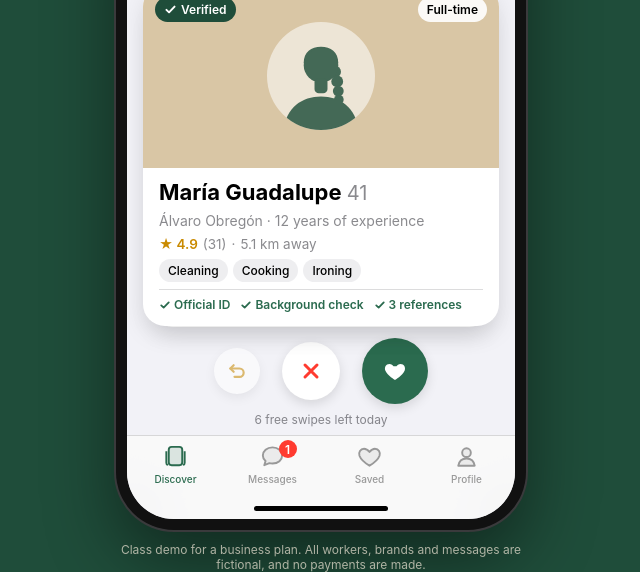
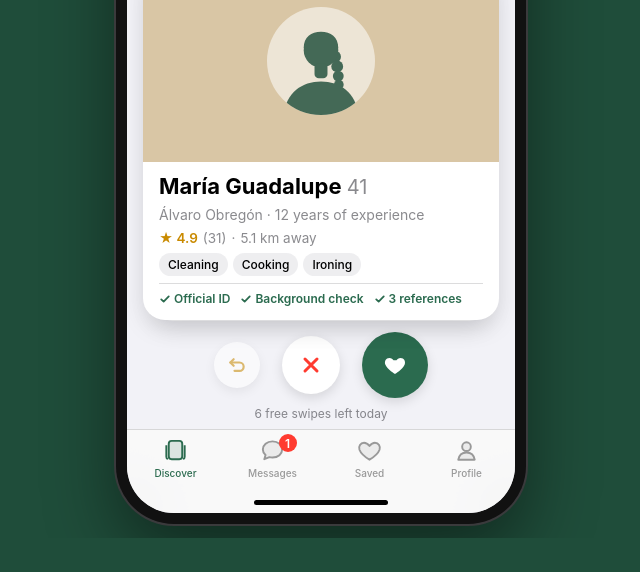
Before and after one commit to carloshalabe3-glitch/homely, a plain HTML site: page index.html in a window 1280 px wide. Shown: the part 262-834 px from the top of the page, without its empty margins (319-959 px from the left). After the commit the page ends 800 px from the top, so only its background shows below. Drawn offline with Linux system fonts and the light colour scheme.

Commit message:
Fit the whole demo on one screen and remove the hint and demo note
Co-Authored-By: Claude Opus 5.5 <noreply@anthropic.com>
Claude-Session: https://claude.ai/code/session_01Mj5UkFArLPVccHqCwL64Sf

```diff
--- a/index.html
+++ b/index.html
@@ -17,11 +17,11 @@
 }
 *{box-sizing:border-box}
 [hidden]{display:none!important}
-html,body{height:100%}
+html,body{height:100%;overflow:hidden}
 html{touch-action:manipulation}
 body{margin:0;background:var(--brand);font-family:var(--font);color:var(--label);-webkit-font-smoothing:antialiased;
-  padding-left:max(16px, env(safe-area-inset-left, 0px));padding-right:max(16px, env(safe-area-inset-right, 0px));padding-block:16px;
-  display:flex;flex-direction:column;align-items:center;gap:12px}
+  padding-left:max(16px, env(safe-area-inset-left, 0px));padding-right:max(16px, env(safe-area-inset-right, 0px));padding-block:14px;
+  display:flex;flex-direction:column;align-items:center;gap:10px;box-sizing:border-box;height:100%;max-height:100dvh}
 button{font-family:inherit;cursor:pointer;-webkit-tap-highlight-color:transparent}
 button:focus-visible,input:focus-visible,select:focus-visible{outline:3px solid var(--tan);outline-offset:2px}
 
@@ -40,8 +40,8 @@ button:focus-visible,input:focus-visible,select:focus-visible{outline:3px solid
 .demo-note{color:var(--sand);opacity:.7;font-size:12px;text-align:center;max-width:410px}
 
 /* device */
-.device{width:100%;max-width:410px;height:min(860px, calc(100dvh - 150px));min-height:660px;background:#111;border-radius:58px;padding:11px;
-  box-shadow:0 0 0 2px #3a3a3c, 0 30px 70px rgba(0,0,0,.45);flex:none}
+.device{width:100%;max-width:410px;flex:1 1 auto;min-height:0;max-height:860px;background:#111;border-radius:58px;padding:11px;
+  box-shadow:0 0 0 2px #3a3a3c, 0 30px 70px rgba(0,0,0,.45)}
 .screen{position:relative;width:100%;height:100%;background:var(--bg);border-radius:47px;overflow:hidden;display:flex;flex-direction:column}
 .status{height:50px;flex:none;display:flex;align-items:center;justify-content:space-between;padding:6px 30px 0 34px;font-weight:600;font-size:16px;position:relative;z-index:6}
 .status .icons{display:flex;gap:6px;align-items:center}
@@ -49,7 +49,7 @@ button:focus-visible,input:focus-visible,select:focus-visible{outline:3px solid
 .island{position:absolute;top:11px;left:50%;transform:translateX(-50%);width:120px;height:35px;background:#000;border-radius:20px}
 .homebar{position:absolute;bottom:8px;left:50%;transform:translateX(-50%);width:134px;height:5px;border-radius:3px;background:#000;z-index:30;pointer-events:none}
 @media (max-width:440px){
-  .device{padding:0;background:none;box-shadow:none;border-radius:0;height:calc(100dvh - 130px);min-height:600px}
+  .device{padding:0;background:none;box-shadow:none;border-radius:0}
   .screen{border-radius:28px}
   .island,.homebar{display:none}
   .status{display:none}
@@ -250,6 +250,7 @@ button.cellr:active{background:#E5E5EA}
 .rate{display:flex;gap:5px;align-items:center;font-size:13.5px;color:var(--label2)}
 .rate .star{color:#C98A00;font-weight:600}
 @media (max-height:800px){.card .bio{display:none}}
+@media (max-height:640px){.card .checks{display:none}.lt h1{font-size:28px}.brandhead span{font-size:26px}.photo{min-height:64px}.card .avatar{width:76px;height:76px}.vbadge,.avail{top:8px}}
 /* launch screen */
 .launch{position:absolute;inset:0;z-index:60;background:var(--brand);display:flex;flex-direction:column;align-items:center;justify-content:center;gap:10px;transition:opacity .45s ease;cursor:pointer}
 .launch.out{opacity:0;pointer-events:none}
@@ -323,7 +324,6 @@ button.cellr:active{background:#E5E5EA}
 
 <div class="caption">
   <b><span class="appicon"><svg viewBox="0 0 32 32" fill="none" aria-hidden="true"><path d="M5 15 16 6l11 9v11a1 1 0 0 1-1 1H6a1 1 0 0 1-1-1V15Z" fill="#1F4D3A"/><path d="m11 18 3.6 3.6L21 15" stroke="#EFE6D6" stroke-width="2.6" stroke-linecap="round" stroke-linejoin="round"/></svg></span>Homely</b>
-  <span id="hint">Swipe right to save a worker. Tap a card to see the full profile.</span>
 </div>
 <div class="mode" aria-label="Demo view">
   <button type="button" id="modeHire" aria-pressed="true">I'm hiring</button>
@@ -382,7 +382,6 @@ button.cellr:active{background:#E5E5EA}
   <div class="launch" id="launch"><svg viewBox="0 0 32 32" fill="none" aria-hidden="true"><path class="house" d="M5 15 16 6l11 9v11a1 1 0 0 1-1 1H6a1 1 0 0 1-1-1V15Z" fill="#EFE6D6"/><path class="tick" d="m11 18 3.6 3.6L21 15" stroke="#1F4D3A" stroke-width="2.6" stroke-linecap="round" stroke-linejoin="round"/></svg><div class="wm">Homely</div><div class="tg">Trusted help, one swipe away.</div></div>
  </div>
 </div>
-<div class="demo-note">Class demo for a business plan. All workers, brands and messages are fictional, and no payments are made.</div>
 
 <script>
 const $=id=>document.getElementById(id);
@@ -821,7 +820,6 @@ function setMode(m){
   const work=m==='work';
   $('modeHire').setAttribute('aria-pressed',!work); $('modeWork').setAttribute('aria-pressed',work);
   closeOv(); $('bannerHost').innerHTML='';
-  $('hint').textContent=work?'Sign up as a domestic worker and go through verification.':'Swipe right to save a worker. Tap a card to see the full profile.';
   $('sWP').hidden=true;
   if(work){ $('sChat').hidden=true; chatId=null; TABS.forEach(x=>$('s'+x).hidden=true); $('tabbar').hidden=true; $('sWorker').hidden=false; wrender(); }
   else { $('sWorker').hidden=true; $('tabbar').hidden=false; showTab('Discover'); }
```
